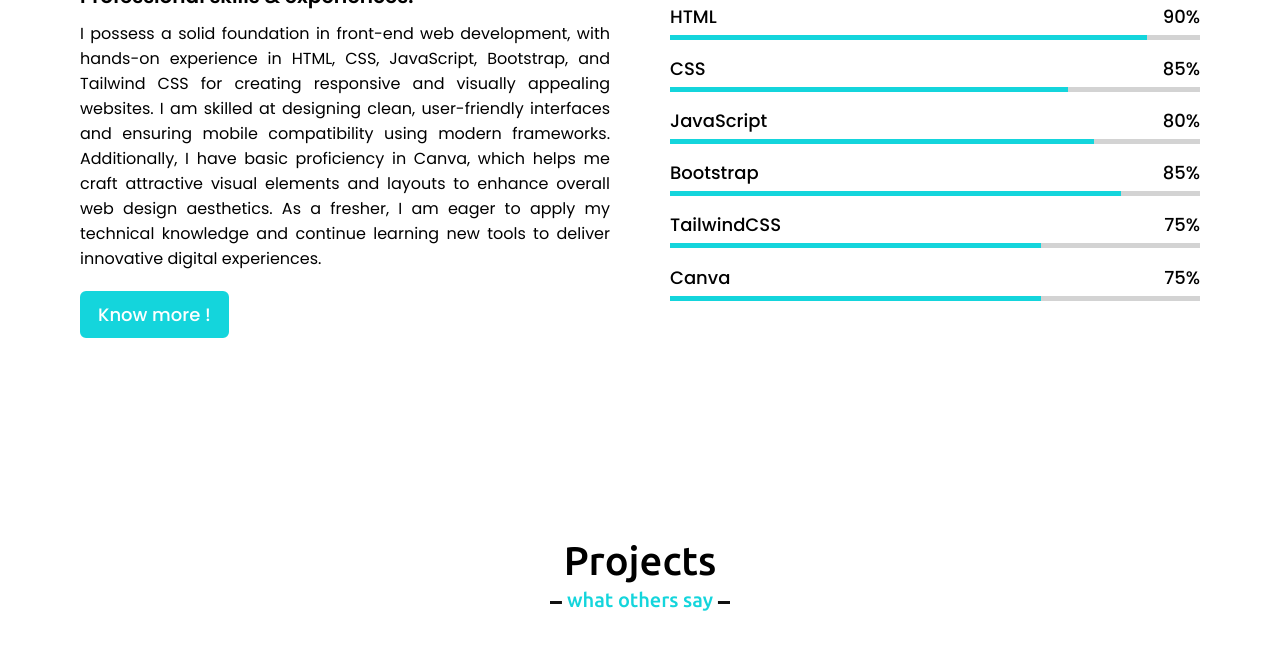
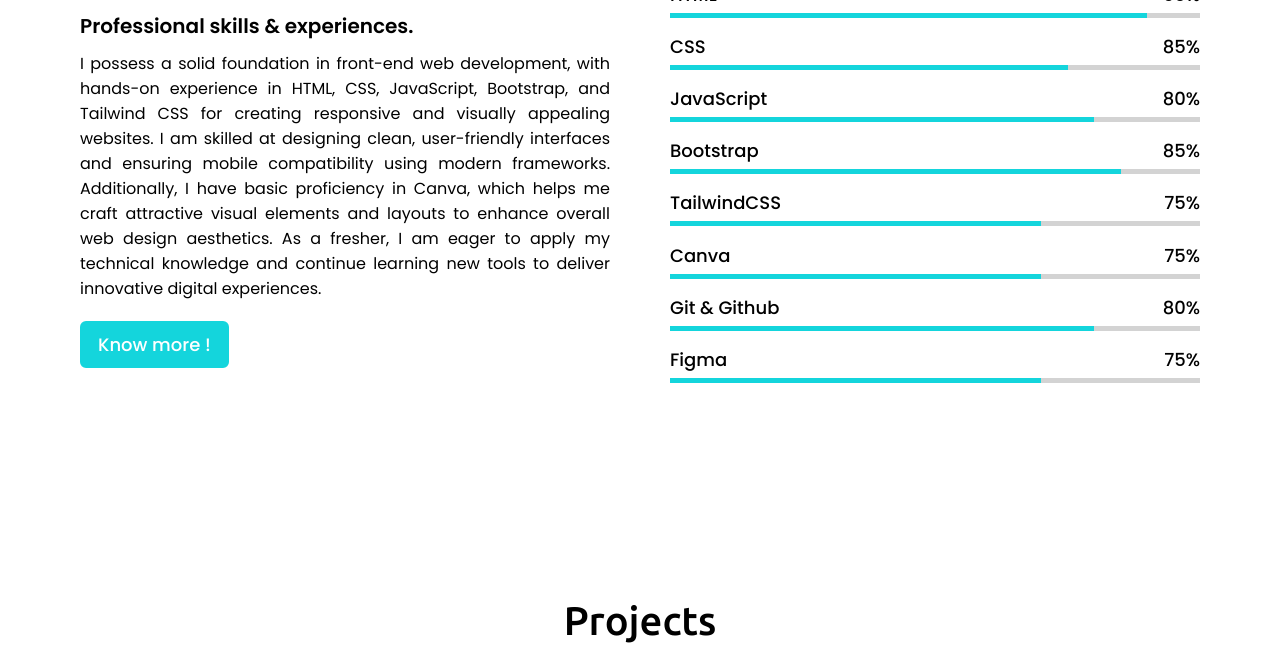
Before and after one commit to Hammad-Ali1856/Responsive-Portfolio, a plain HTML site: page index.html in a window 1280 px wide. Shown: the part 2350-3000 px from the top of the page. Drawn offline with nearby package versions, Linux system fonts and the light colour scheme.

Commit message:
Update index.html

```diff
--- a/index.html
+++ b/index.html
@@ -159,6 +159,20 @@
 
                         <div class="line Canva"></div>
                         </div>
+                         <div class="bars">
+                        <div class="info">
+                            <span>Git & Github</span>
+                            <span>80%</span>
+                        </div>
+                        <div class="line js"></div>
+                    </div>
+                         <div class="bars">
+                        <div class="info">
+                            <span>Figma</span>
+                            <span>75%</span>
+                        </div>
+                        <div class="line Canva"></div>
+                    </div>
                     </div>
                 </div>
             </div>
```
